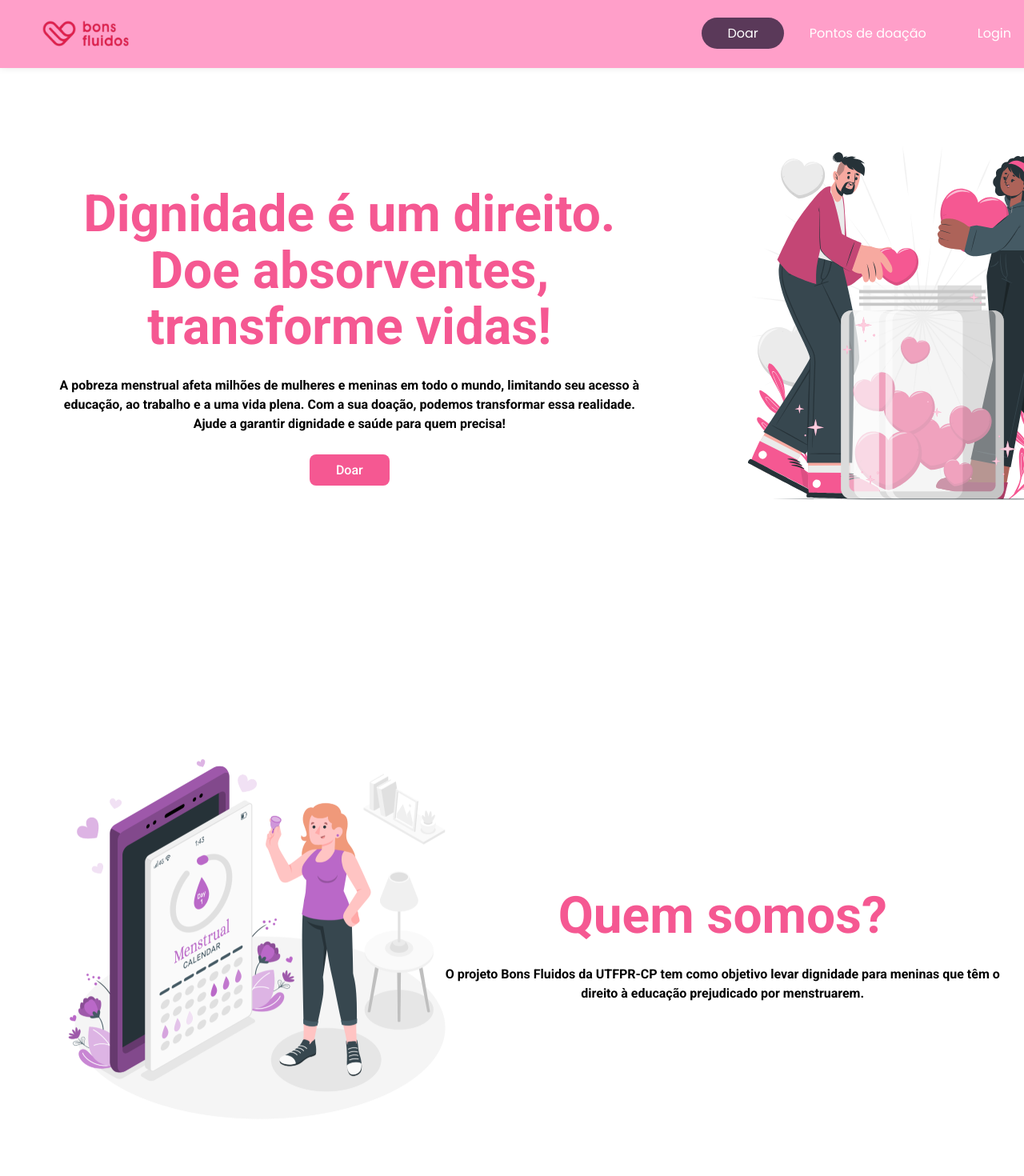
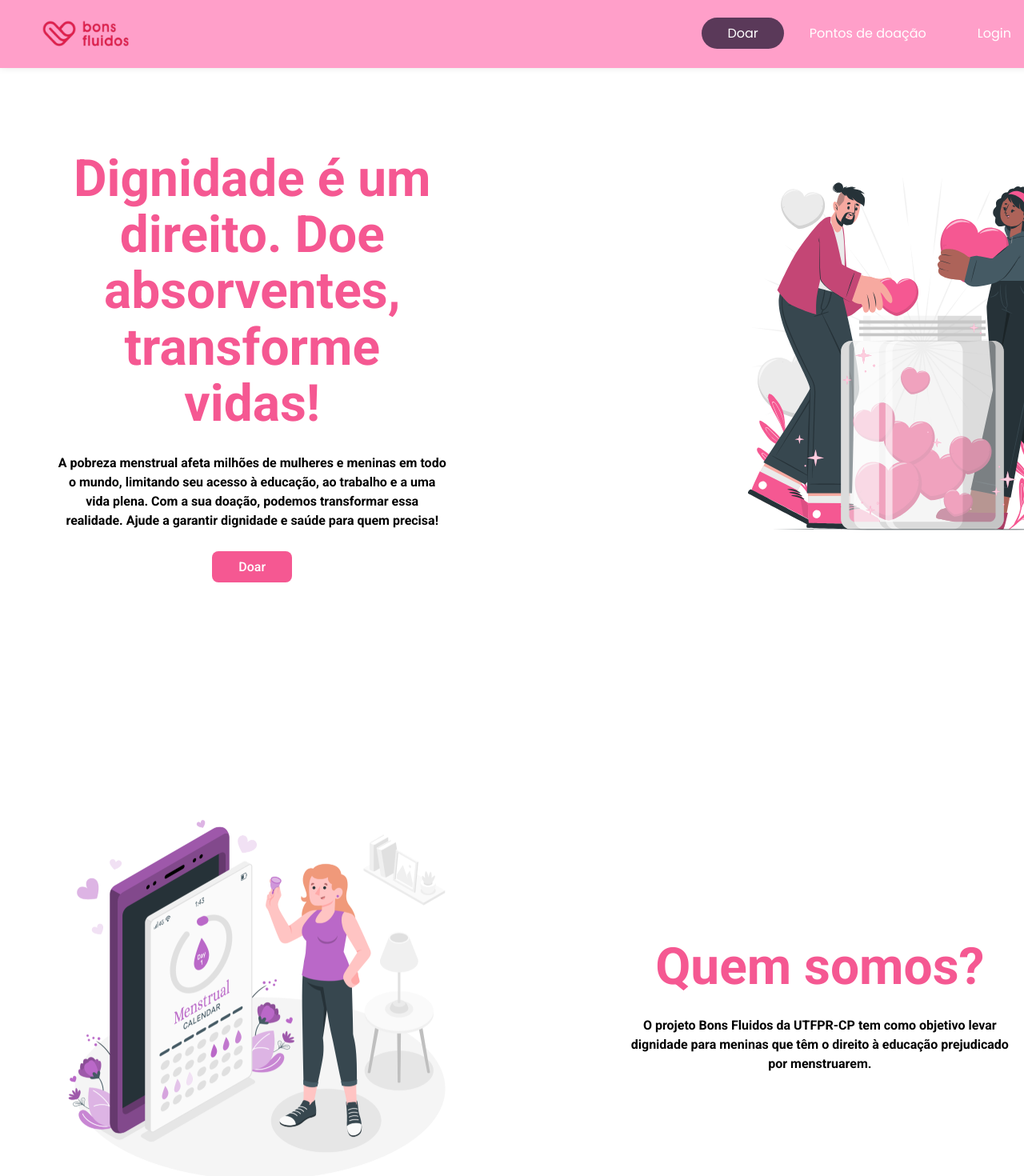
Before and after one commit to MauricioJrB/certificadora-identitaria, a React (Vite) app in the folder FrontEnd/: page / in a window 1280 px wide. Shown: the top 1470 px of the page at 80% size. Built offline with nearby package versions, Linux system fonts and the light colour scheme.

Commit message:
Arrumando o max width do card

```diff
--- a/FrontEnd/src/components/Card/styles.module.css
+++ b/FrontEnd/src/components/Card/styles.module.css
@@ -13,7 +13,7 @@
 .content {
     display: flex;
     flex-direction: column;
-    max-width: 60%;
+    max-width: 40%;
     margin-left: 20px;
 }
 
--- a/FrontEnd/src/components/InvertionCard/styles.module.css
+++ b/FrontEnd/src/components/InvertionCard/styles.module.css
@@ -10,7 +10,7 @@
 .content {
     display: flex;
     flex-direction: column;
-    max-width: 60%;
+    max-width: 40%;
     margin-left: 20px;
 }
 
```
